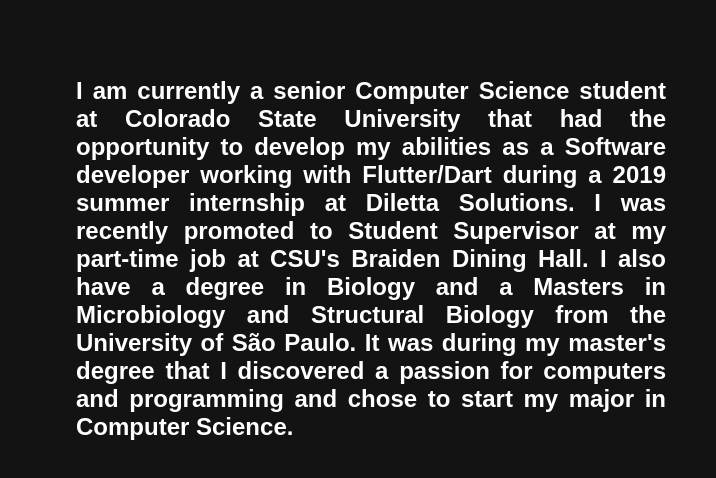
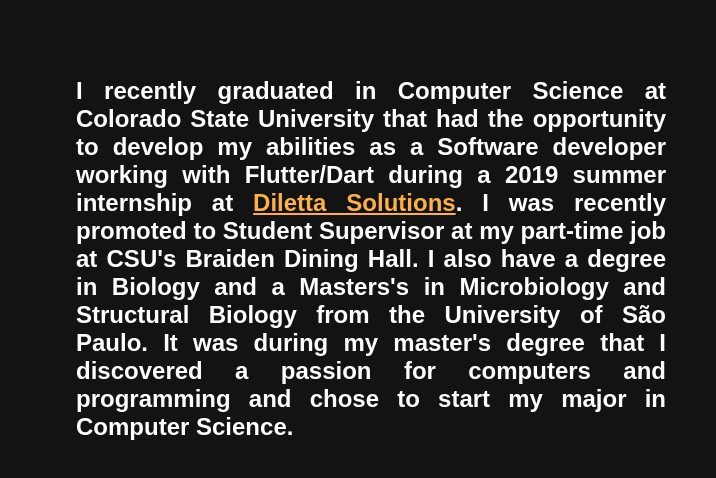
Before and after one commit to Azurba/joaopimentagiudice.github.io, a plain HTML site: page index.html in a window 1280 px wide. Shown: the part 965-1443 px from the top of the page, 564-1280 px from the left. Drawn offline with Linux system fonts and the light colour scheme.

Commit message:
add diletta link

```diff
--- a/index.html
+++ b/index.html
@@ -66,8 +66,8 @@
         </div>
         <div class="main__content">
           <h1>About Me</h1>
-          <p align="justify">I am currently a senior Computer Science student at Colorado State University that had the opportunity to develop my abilities as a Software developer working with Flutter/Dart during a 2019 summer internship at Diletta Solutions. I was recently promoted to Student Supervisor at my part-time job at CSU's Braiden Dining Hall.
-            I also have a degree in Biology and a Masters in Microbiology and Structural Biology from the University of São Paulo. It was during my master's degree that I discovered a passion for computers and programming and chose to start my major in Computer Science.</p>
+          <p align="justify">I recently graduated in Computer Science at Colorado State University that had the opportunity to develop my abilities as a Software developer working with Flutter/Dart during a 2019 summer internship at <a href="https://dilettasolutions.com/" style="color: #fcb045;">Diletta Solutions</a>. I was recently promoted to Student Supervisor at my part-time job at CSU's Braiden Dining Hall.
+            I also have a degree in Biology and a Masters's in Microbiology and Structural Biology from the University of São Paulo. It was during my master's degree that I discovered a passion for computers and programming and chose to start my major in Computer Science.</p>
             <section class="social__media">
               <div class="social__media--wrap">
                 <div class="social__icons">
```
